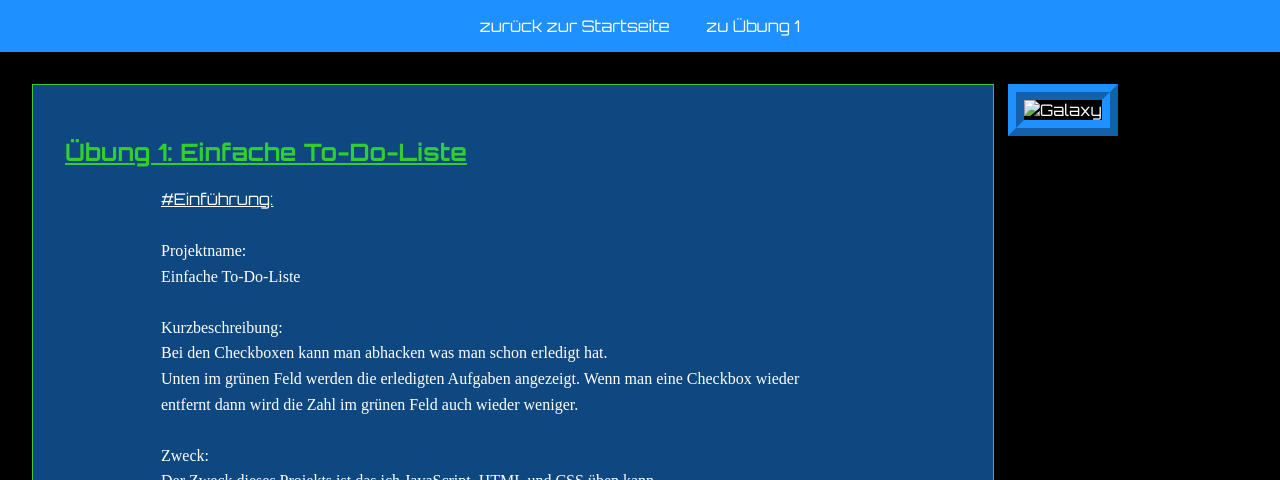
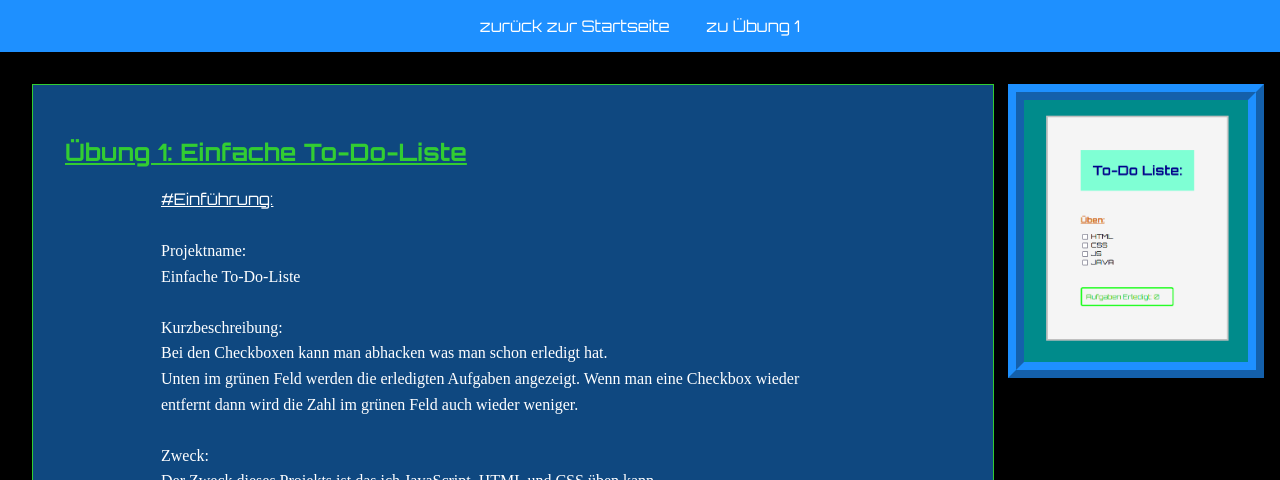
Before and after one commit to StellaN3bula/myWebsite, a plain HTML site: page Doku.html in a window 1280 px wide. Shown: the part 320-800 px from the top of the page. Drawn offline with Linux system fonts and the light colour scheme; files whose address does not match are found by name.

Commit message:
Update Doku.html

```diff
--- a/Doku.html
+++ b/Doku.html
@@ -96,7 +96,7 @@
 
         </div>
         <aside class="logo_bg">
-            <img src="/BeWeSeite/bilder/Doku_ToDo/ToDo_1.png" width="800em" alt="Galaxy">
+            <img src="ToDo_1.png" width="800em" alt="Galaxy">
         </aside>
     </div>
 
```
